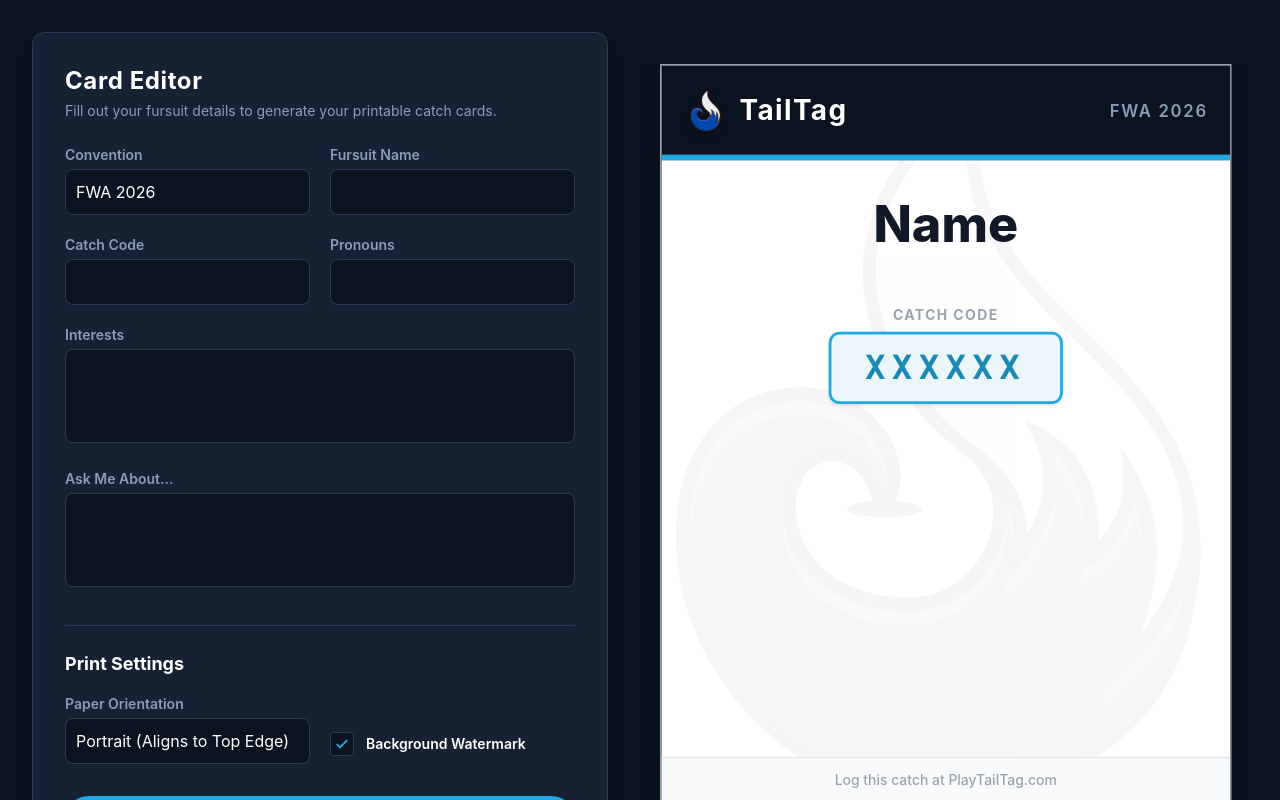
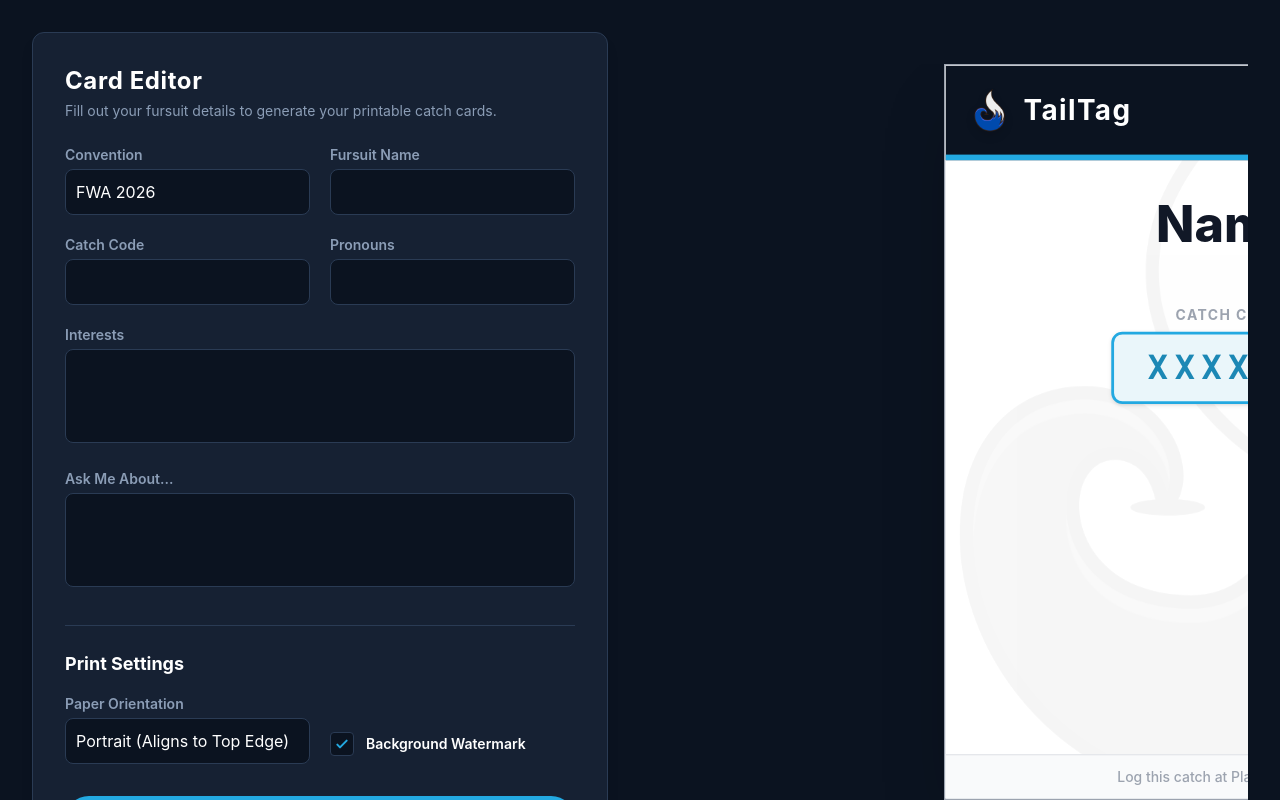
Before and after one commit to tarper24/tailtag-catch-cards, a React (Vite) app: page / in a window 1280 px wide. Shown: the top 800 px of the page. Built offline with nearby package versions, Linux system fonts and the light colour scheme.

Commit message:
Fixing iOS printing issues
Refactor CardContent component for improved layout on iOS
Also expanded con name box

```diff
--- a/src/App.jsx
+++ b/src/App.jsx
@@ -2,9 +2,9 @@
 import logo from './assets/logo.png';
 
 const CardContent = ({ suitName, catchCode, pronouns, displayCon, interests, askMeAbout, showWatermark }) => (
-  <div className="w-[4.25in] h-[5.5in] bg-[#FFFFFF] text-[#111827] flex flex-col flex-shrink-0 relative overflow-hidden text-left">
+  <div className="w-full h-full bg-[#FFFFFF] text-[#111827] flex flex-col relative overflow-hidden text-left box-border">
 
-    {/* Optional Background Watermark - Scaled up to fill the card */}
+    {/* Optional Background Watermark */}
     {showWatermark && (
       <div className="absolute inset-0 flex items-center justify-center pointer-events-none z-0">
         <img
@@ -16,18 +16,18 @@
     )}
 
     {/* Header Ribbon */}
-    <div className="bg-[#0B1320] text-white p-4 flex items-center justify-between border-b-4 border-[#23A9E1] relative z-10">
-      <div className="flex items-center gap-2">
+    <div className="bg-[#0B1320] text-white p-4 flex items-center justify-between border-b-4 border-[#23A9E1] relative z-10 box-border w-full">
+      <div className="flex items-center gap-2 flex-shrink-0">
         <img src={logo} alt="TailTag" className="w-8 h-8 drop-shadow-md object-contain" />
         <span className="font-bold text-xl tracking-wider m-0 p-0">TailTag</span>
       </div>
-      <div className="text-xs font-semibold text-[#8B9DB6] uppercase tracking-widest text-right leading-tight max-w-[80px] break-words">
+      <div className="text-xs font-semibold text-[#8B9DB6] uppercase tracking-widest text-right leading-tight max-w-[50%] break-words">
         {displayCon || 'CON'}
       </div>
     </div>
 
     {/* Main Content */}
-    <div className="p-5 flex-grow flex flex-col justify-between relative z-10">
+    <div className="p-5 flex-grow flex flex-col justify-between relative z-10 box-border w-full">
 
       {/* Identity Section */}
       <div className="text-center mb-4 mt-2">
@@ -78,7 +78,7 @@
     </div>
 
     {/* Footer */}
-    <div className="bg-[#F9FAFB] p-2 text-center text-[10px] text-[#9CA3AF] font-medium border-t border-[#E5E7EB] relative z-10 m-0">
+    <div className="bg-[#F9FAFB] p-2 text-center text-[10px] text-[#9CA3AF] font-medium border-t border-[#E5E7EB] relative z-10 m-0 box-border w-full">
       Log this catch at PlayTailTag.com
     </div>
   </div>
@@ -96,7 +96,7 @@
   const [showWatermark, setShowWatermark] = useState(true);
   const [printOrientation, setPrintOrientation] = useState('portrait');
 
-  // Scaling state
+  // Scaling state for the screen preview only
   const [scale, setScale] = useState(1);
   const containerRef = useRef(null);
 
@@ -135,6 +135,11 @@
 
   const displayCon = conSelection === 'Custom' ? customCon : conSelection;
   const cardData = { suitName, catchCode, pronouns, displayCon, interests, askMeAbout, showWatermark };
+
+  // Generate strict positioning styles for iOS print layout
+  const printWrapperStyle = printOrientation === 'landscape'
+    ? { width: '8.5in', height: '5.5in', marginTop: '1.25in', marginLeft: 'auto', marginRight: 'auto' }
+    : { width: '8.5in', height: '5.5in', margin: '0 auto' };
 
   return (
     <>
@@ -295,13 +300,10 @@
           className="w-full flex-1 flex justify-center items-start lg:sticky lg:top-8 overflow-hidden pb-10"
           style={{ minHeight: `${5.5 * scale}in` }}
         >
-          <div
-            className="relative"
-            style={{ width: `${4.25 * scale}in`, height: `${5.5 * scale}in` }}
-          >
+          <div className="relative">
             <div
-              className="absolute top-0 left-0 origin-top-left shadow-2xl border border-[#9CA3AF] overflow-hidden"
-              style={{ transform: `scale(${scale})` }}
+              className="absolute top-0 left-0 origin-top-left shadow-2xl border border-[#9CA3AF] overflow-hidden bg-white"
+              style={{ transform: `scale(${scale})`, width: '4.25in', height: '5.5in' }}
             >
               <CardContent {...cardData} />
             </div>
@@ -311,17 +313,29 @@
       </div>
 
       {/* --- PRINT VIEW (Hidden on screen) --- */}
-      <div className={`hidden print:flex w-screen h-screen justify-center bg-white m-0 p-0 ${printOrientation === 'portrait' ? 'items-start' : 'items-center'}`}>
+      {/* Using 'block' and absolute positioning prevents iOS Safari from breaking Flexbox layouts.
+        If Safari enforces hardware margins (e.g. 8.0" max width), the absolute boundaries force Safari
+        to trigger its native "Shrink to Fit" scaling on the entire document uniformly.
+      */}
+      <div className="hidden print:block w-full bg-white m-0 p-0 box-border">
 
-        {/* The 8.5" x 5.5" paper bounding box with outline for cutting */}
-        <div className="w-[8.5in] h-[5.5in] bg-[#FFFFFF] relative flex flex-row border border-[#9CA3AF] flex-shrink-0 m-0 p-0 box-border">
+        <div
+          className="relative border border-[#9CA3AF] box-border overflow-hidden print-wrapper"
+          style={printWrapperStyle}
+        >
 
-          <CardContent {...cardData} />
+          {/* Card Left - Absolutely positioned to 0 */}
+          <div className="absolute left-0 top-0 bottom-0 w-[4.25in] box-border">
+            <CardContent {...cardData} />
+          </div>
 
-          {/* Plain Fold Line Indicator */}
-          <div className="absolute left-[4.25in] top-0 bottom-0 w-px border-l-2 border-dashed border-[#9CA3AF] z-10" />
+          {/* Plain Fold Line Indicator - Absolutely positioned exactly in the center */}
+          <div className="absolute left-[4.25in] top-0 bottom-0 w-px border-l-2 border-dashed border-[#9CA3AF] z-20" />
 
-          <CardContent {...cardData} />
+          {/* Card Right - Absolutely positioned precisely after the fold line */}
+          <div className="absolute left-[4.25in] top-0 bottom-0 w-[4.25in] box-border">
+            <CardContent {...cardData} />
+          </div>
 
         </div>
 
@@ -330,16 +344,17 @@
       {/* Print Styles fallback */}
       <style dangerouslySetInnerHTML={{__html: `
         @media print {
-          body, html, #root {
+          body, html {
             background: #FFFFFF !important;
             margin: 0 !important;
             padding: 0 !important;
             width: 100% !important;
             height: 100% !important;
+            display: block !important;
           }
           @page {
             size: letter ${printOrientation};
-            margin: 0;
+            margin: 0cm;
           }
           * {
             -webkit-print-color-adjust: exact !important;
```
